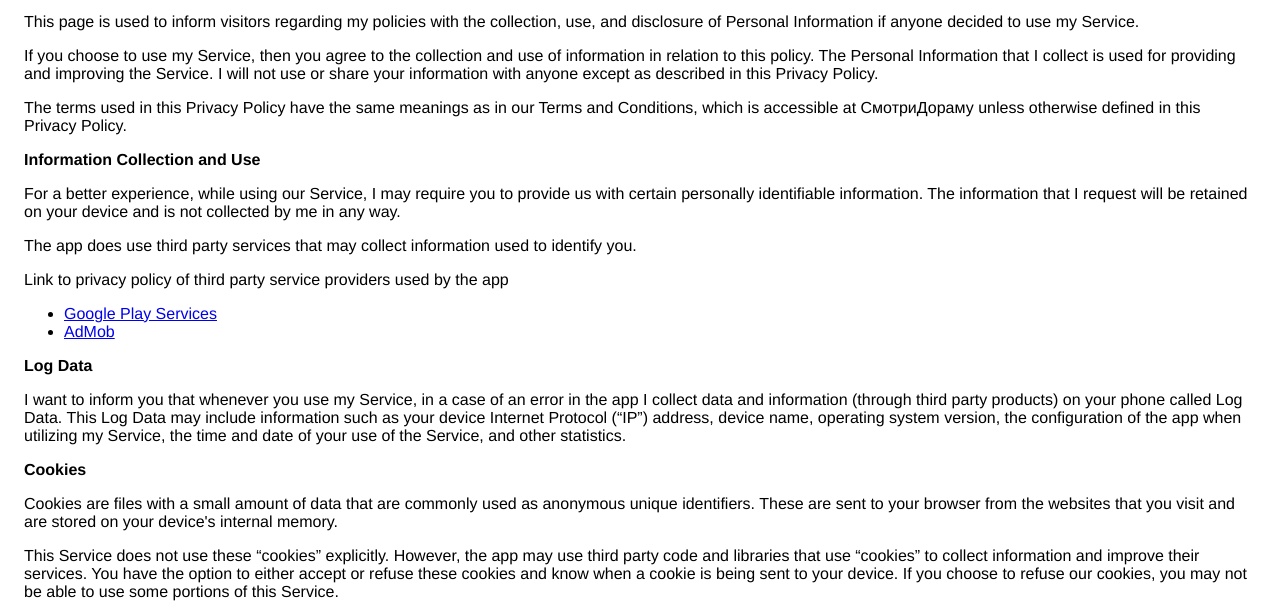
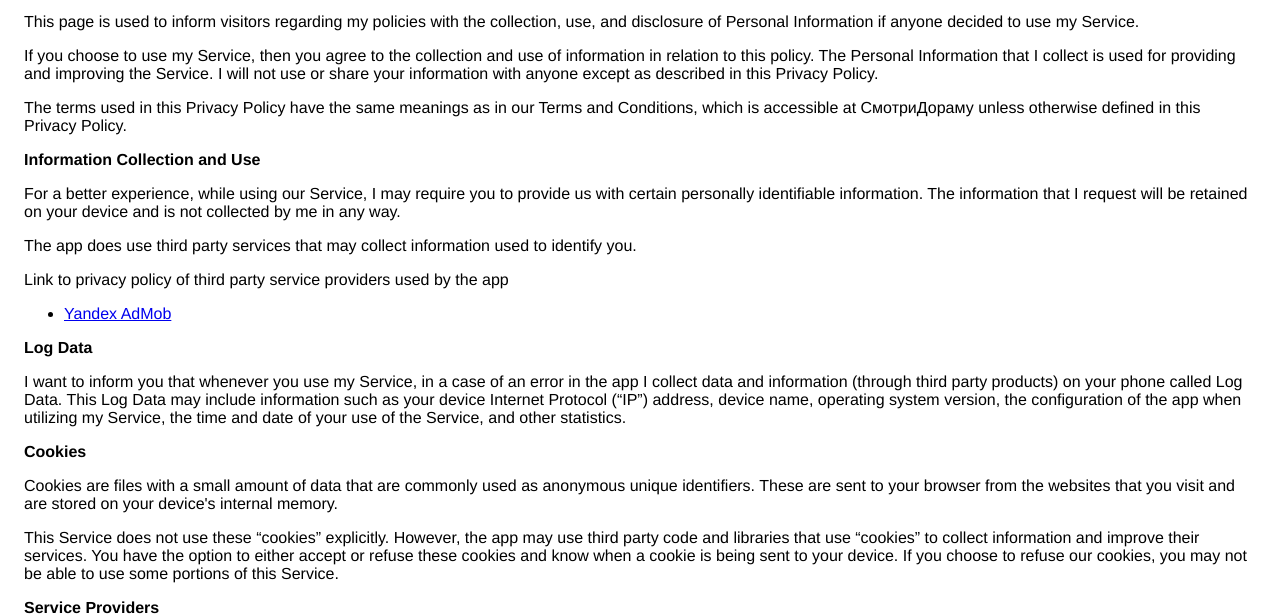
Before and after one commit to Garretads/Garretads, a plain HTML site: page index.html in a window 1280 px wide. Shown: the part 113-727 px from the top of the page. Drawn offline with Linux system fonts and the light colour scheme.

Commit message:
Update index.html

```diff
--- a/index.html
+++ b/index.html
@@ -19,7 +19,7 @@
                     accessible at СмотриДораму unless otherwise defined in this Privacy Policy.
                   </p> <p><strong>Information Collection and Use</strong></p> <p>For a better experience, while using our Service, I may require you to provide us with certain
                     personally identifiable information. The information that I request will be retained on your device and is not collected by me in any way.
-                  </p> <p>The app does use third party services that may collect information used to identify you.</p> <div><p>Link to privacy policy of third party service providers used by the app</p> <ul><li><a href="https://www.google.com/policies/privacy/" target="_blank">Google Play Services</a></li><li><a href="https://support.google.com/admob/answer/6128543?hl=en" target="_blank">AdMob</a></li><!----><!----><!----><!----><!----><!----></ul></div> <p><strong>Log Data</strong></p> <p> I want to inform you that whenever you use my Service, in a case of
+                  </p> <p>The app does use third party services that may collect information used to identify you.</p> <div><p>Link to privacy policy of third party service providers used by the app</p> <ul><li><a href="https://yandex.ru/legal/confidential/" target="_blank">Yandex AdMob</a></li><!----><!----><!----><!----><!----><!----></ul></div> <p><strong>Log Data</strong></p> <p> I want to inform you that whenever you use my Service, in a case of
                     an error in the app I collect data and information (through third party products) on your phone
                     called Log Data. This Log Data may include information such as your device Internet Protocol (“IP”) address,
                     device name, operating system version, the configuration of the app when utilizing my Service,
```
